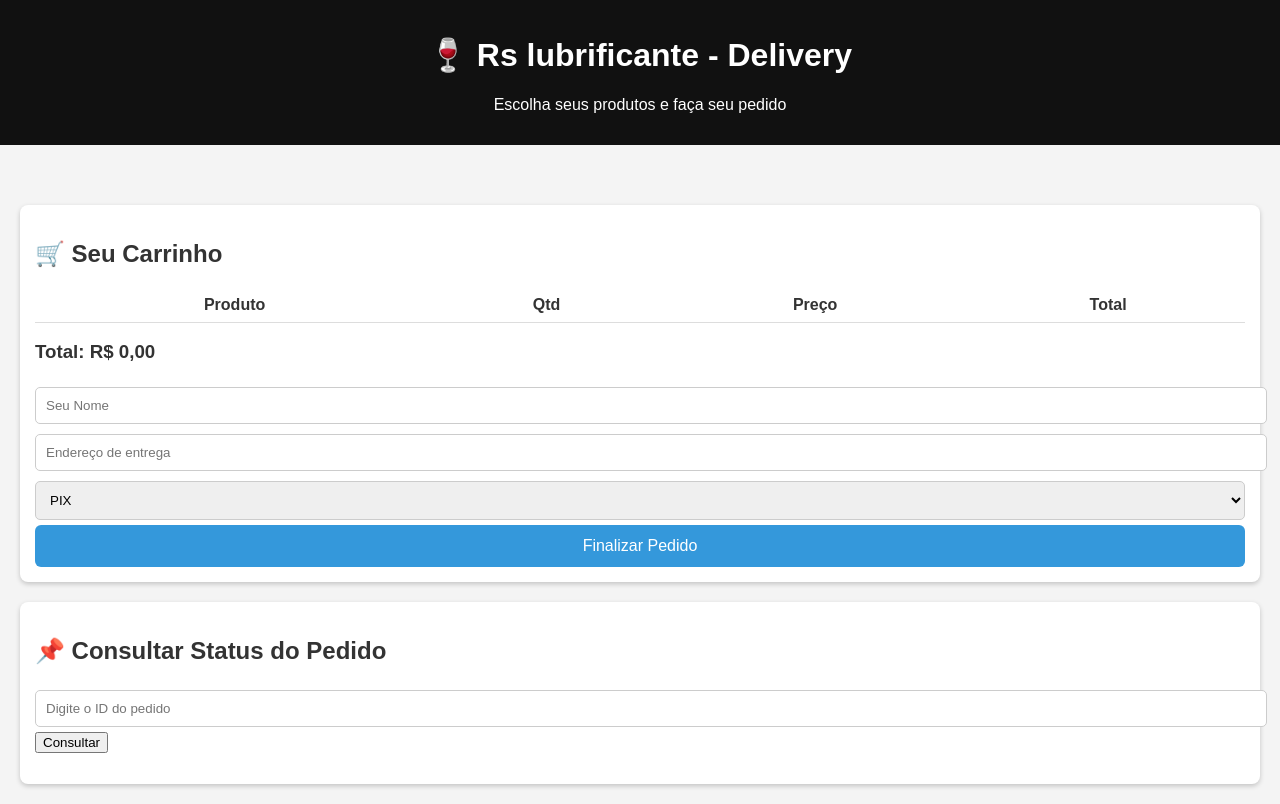
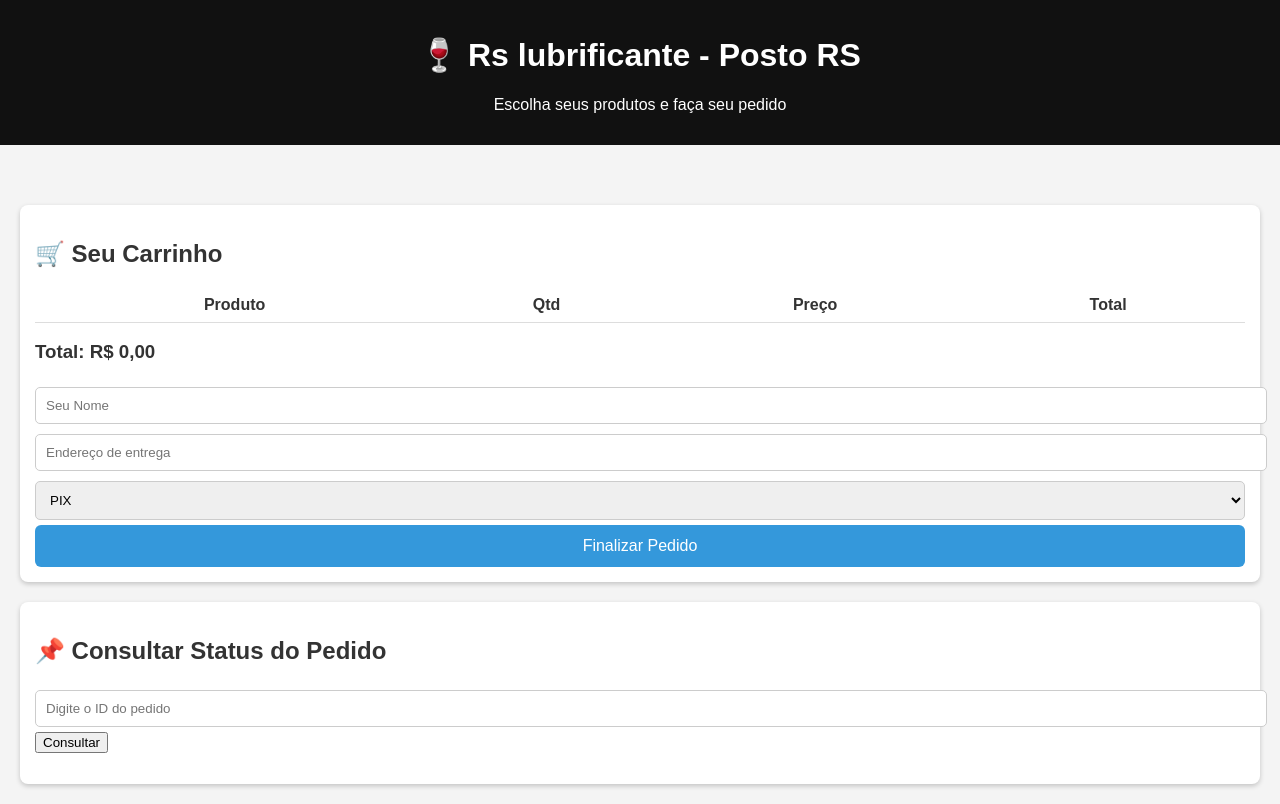
Before and after one commit to andreylson12/Deposito, a website: page public/delivery.html in a window 1280 px wide. Drawn offline with Linux system fonts and the light colour scheme; no server answers.

Commit message:
Update delivery.html

```diff
--- a/public/delivery.html
+++ b/public/delivery.html
@@ -28,7 +28,7 @@
 </head>
 <body>
   <header>
-    <h1>🍷 Rs lubrificante - Delivery</h1>
+    <h1>🍷 Rs lubrificante - Posto RS</h1>
     <p>Escolha seus produtos e faça seu pedido</p>
   </header>
 
```
